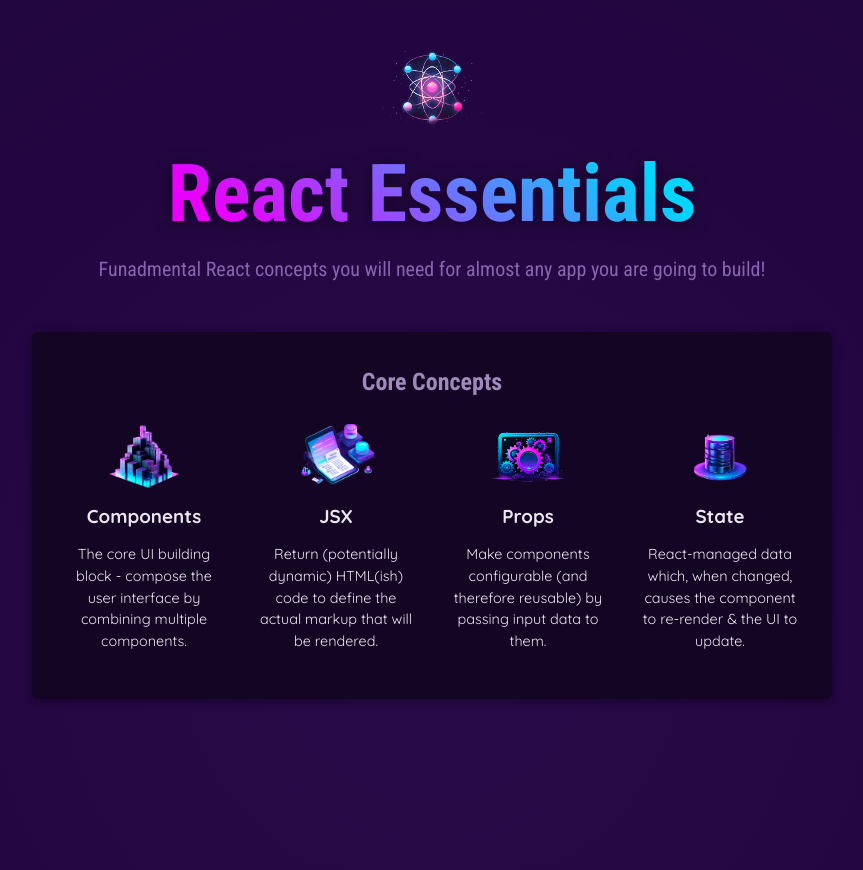
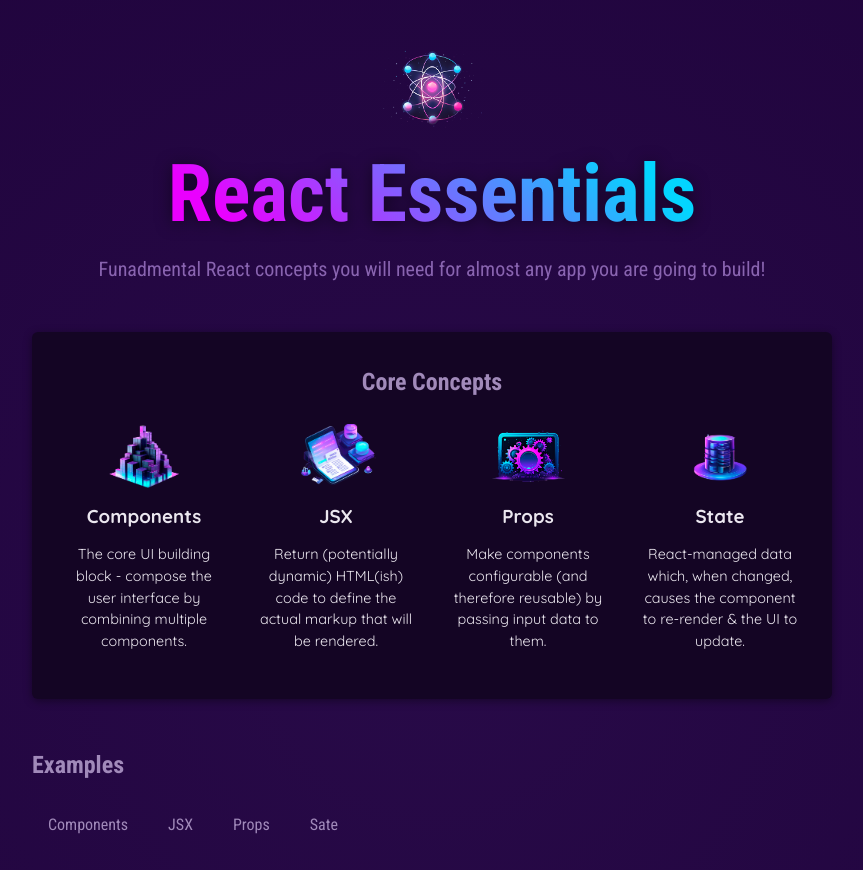
Before and after one commit to apaquette/react-starting-project, a React (Vite) app: page / in a window 1280 px wide. Shown: the top 870 px of the page, without its empty margins (208-1071 px from the left). Built offline with nearby package versions, Linux system fonts and the light colour scheme.

Commit message:
restructure and update

```diff
--- a/src/App.jsx
+++ b/src/App.jsx
@@ -1,8 +1,13 @@
-import Header from "./Header.jsx";
-import CoreConcept from "./CoreConcept.jsx";
+import Header from "./components/Header/Header.jsx";
+import CoreConcept from "./components/CoreConcept.jsx";
 import { CORE_CONCEPTS } from "./data";
+import TabButton from "./components/TabButton.jsx";
+
 
 function App() {
+  function clickHandler(){}
+
+  const TAB_BUTTONS = ["Components", "JSX", "Props", "Sate"]
   return (
     <div>
         <Header />
@@ -10,12 +15,20 @@
         <section id="core-concepts">
           <h2>Core Concepts</h2>
           <ul>
-          {CORE_CONCEPTS.map((concept) => (
-            <CoreConcept {...concept}/>
+          {CORE_CONCEPTS.map((concept, index) => (
+            <CoreConcept key={index} {...concept}/>
           ))}
           </ul>
         </section>
-          {/* <h2>Time to get started!</h2> */}
+        <section id="examples">
+          <h2>Examples</h2>
+          <menu>
+            {TAB_BUTTONS.map((label, index) => (
+              <TabButton onClick={clickHandler} key={index}>{label}</TabButton>
+            ))}
+          </menu>
+
+        </section>
       </main>
     </div>
   );
--- a/src/CoreConcept.jsx
+++ b/src/components/CoreConcept.jsx
@@ -1,5 +1,5 @@
 
-function CoreConcept({image, title, description}){
+export default function CoreConcept({image, title, description}){
   return <>
     <li>
       <img src={image} alt={title} />
@@ -8,5 +8,3 @@
     </li>
   </>
 }
-
-export default CoreConcept;
--- /dev/null
+++ b/src/components/Header/Header.css
@@ -0,0 +1,27 @@
+header {
+  text-align: center;
+  margin: 3rem 0;
+}
+
+header img {
+  height: 5rem;
+  width: 10rem;
+  object-fit: cover;
+}
+
+header h1 {
+  margin: 0;
+  font-family: "Roboto Condensed", sans-serif;
+  font-size: 5rem;
+  background: linear-gradient(40deg, #ea00ff, #ea00ff, #03d5ff, #03d5ff);
+  -webkit-background-clip: text;
+  -webkit-text-fill-color: transparent;
+  filter: drop-shadow(0 2px 8px rgba(0, 0, 0, 0.5));
+}
+
+header p {
+  margin: 0;
+  font-size: 1.25rem;
+  color: #8964b0;
+  font-family: "Roboto Condensed", sans-serif;
+}
--- /dev/null
+++ b/src/components/TabButton.jsx
@@ -0,0 +1,8 @@
+export default function TabButton({children, onClick}){
+    return(
+        <li>
+            <button onClick={onClick}>{children}</button>
+        </li>
+    )
+
+}
--- a/src/index.css
+++ b/src/index.css
@@ -17,34 +17,6 @@
   -moz-osx-font-smoothing: grayscale;
   -webkit-text-size-adjust: 100%;
   min-height: 80rem;
-}
-
-header {
-  text-align: center;
-  margin: 3rem 0;
-}
-
-header img {
-  height: 5rem;
-  width: 10rem;
-  object-fit: cover;
-}
-
-header h1 {
-  margin: 0;
-  font-family: "Roboto Condensed", sans-serif;
-  font-size: 5rem;
-  background: linear-gradient(40deg, #ea00ff, #ea00ff, #03d5ff, #03d5ff);
-  -webkit-background-clip: text;
-  -webkit-text-fill-color: transparent;
-  filter: drop-shadow(0 2px 8px rgba(0, 0, 0, 0.5));
-}
-
-header p {
-  margin: 0;
-  font-size: 1.25rem;
-  color: #8964b0;
-  font-family: "Roboto Condensed", sans-serif;
 }
 
 main {
```
Also changed, not shown: src/components/Header/Header.jsx (renamed from src/Header.jsx, +3 -4 lines).
